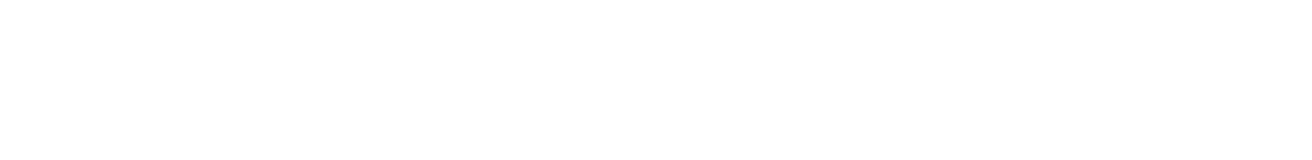
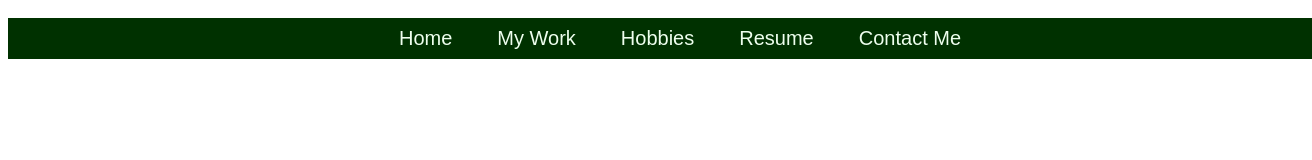
Before and after one commit to KaitlynKramp/firstCSSAssessment, a plain HTML site: page contact.html in a window 1280 px wide. Shown: the whole page, 1312 px wide, since content can reach past the window. Drawn offline with Linux system fonts and the light colour scheme.

Commit message:
added nav  to all pages

```diff
--- a/contact.html
+++ b/contact.html
@@ -4,7 +4,19 @@
     <meta charset="UTF-8" />
     <meta http-equiv="X-UA-Compatible" content="IE=edge" />
     <meta name="viewport" content="width=device-width, initial-scale=1.0" />
-    <title>Document</title>
+    <title>Zen Kramp contact</title>
+
+    <link rel="stylesheet" href="stylesheets/style.css" />
   </head>
-  <body></body>
+  <body>
+    <nav>
+      <ul id="nav-ul">
+        <a href="index.html" class="nav-link"><li>Home</li></a>
+        <a href="my-work.html" class="nav-link"><li>My Work</li></a>
+        <a href="hobbies.html" class="nav-link"><li>Hobbies</li></a>
+        <a href="resume.html" class="nav-link"><li>Resume</li></a>
+        <a href="contact.html" class="nav-link"><li>Contact Me</li></a>
+      </ul>
+    </nav>
+  </body>
 </html>
```
Also changed, not shown: hobbies.html (+13 -1 lines), my-work.html (+13 -1 lines), resume.html (+13 -1 lines).
